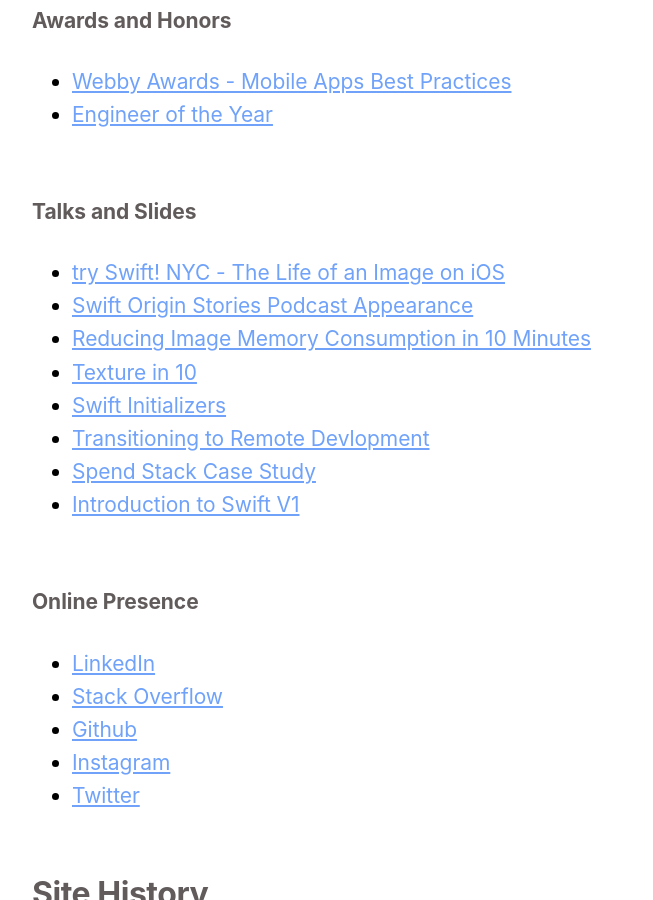
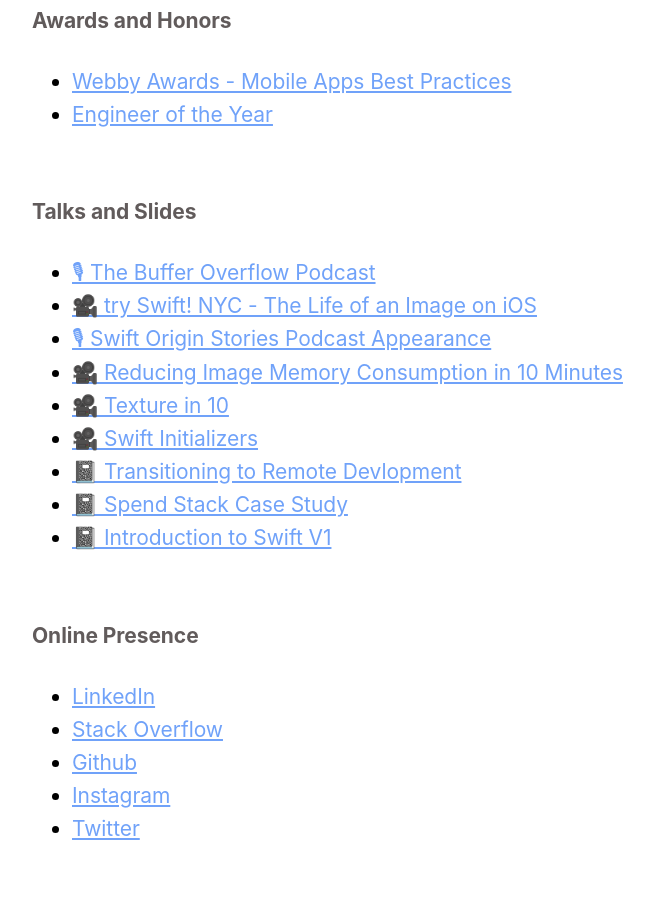
Before and after one commit to hassaan4584/Swiftjective-C, a Jekyll site: the page built from about.md, in a window 1280 px wide and 900 px high, scrolled down 1530 px. Shown: the whole window, without its empty margins (220-873 px from the left). Built offline with Jekyll 4.4.1, drawn with Linux system fonts in a browser that asks for light colours.

Commit message:
Emojis for work

```diff
--- a/_data/myWork.yml
+++ b/_data/myWork.yml
@@ -26,21 +26,23 @@
   - title: Engineer of the Year
     link: https://www.biz417.com/awards/excellence-in-technology/2019-winners/developer-of-the-year-jordan-morgan-springfield-mo/
 talks:
-  - title: try Swift! NYC - The Life of an Image on iOS
+  - title: 🎙 The Buffer Overflow Podcast
+    link: https://anchor.fm/s/e0146dc/podcast/rss
+  - title: 🎥 try Swift! NYC - The Life of an Image on iOS
     link: https://www.youtube.com/watch?v=vl3aXaNPKE0&list=PLCl5NM4qD3u8MjC_uV709BxqPoT3KX2C-&index=22&t=0s
-  - title: Swift Origin Stories Podcast Appearance
+  - title: 🎙 Swift Origin Stories Podcast Appearance
     link: https://podcasts.apple.com/us/podcast/origin-stories-24-jordan-morgan-ios-dev-buffer-creator/id1426167395?i=1000451405904
-  - title: Reducing Image Memory Consumption in 10 Minutes
+  - title: 🎥 Reducing Image Memory Consumption in 10 Minutes
     link: https://www.youtube.com/watch?v=1K6R-NDca04
-  - title: Texture in 10
+  - title: 🎥 Texture in 10
     link: https://www.youtube.com/watch?v=Tzuz9usUpco
-  - title: Swift Initializers
+  - title: 🎥 Swift Initializers
     link: https://forwardcourses.com/lectures/128
-  - title: Transitioning to Remote Devlopment
+  - title: 📓 Transitioning to Remote Devlopment
     link: https://www.dropbox.com/s/t6hs9ezd3u1t4uz/Transition.key?dl=0
-  - title: Spend Stack Case Study
+  - title: 📓 Spend Stack Case Study
     link: https://www.slideshare.net/alpha10david
-  - title: Introduction to Swift V1
+  - title: 📓 Introduction to Swift V1
     link: https://www.slideshare.net/alpha10david
 online:
 - title: LinkedIn
```
